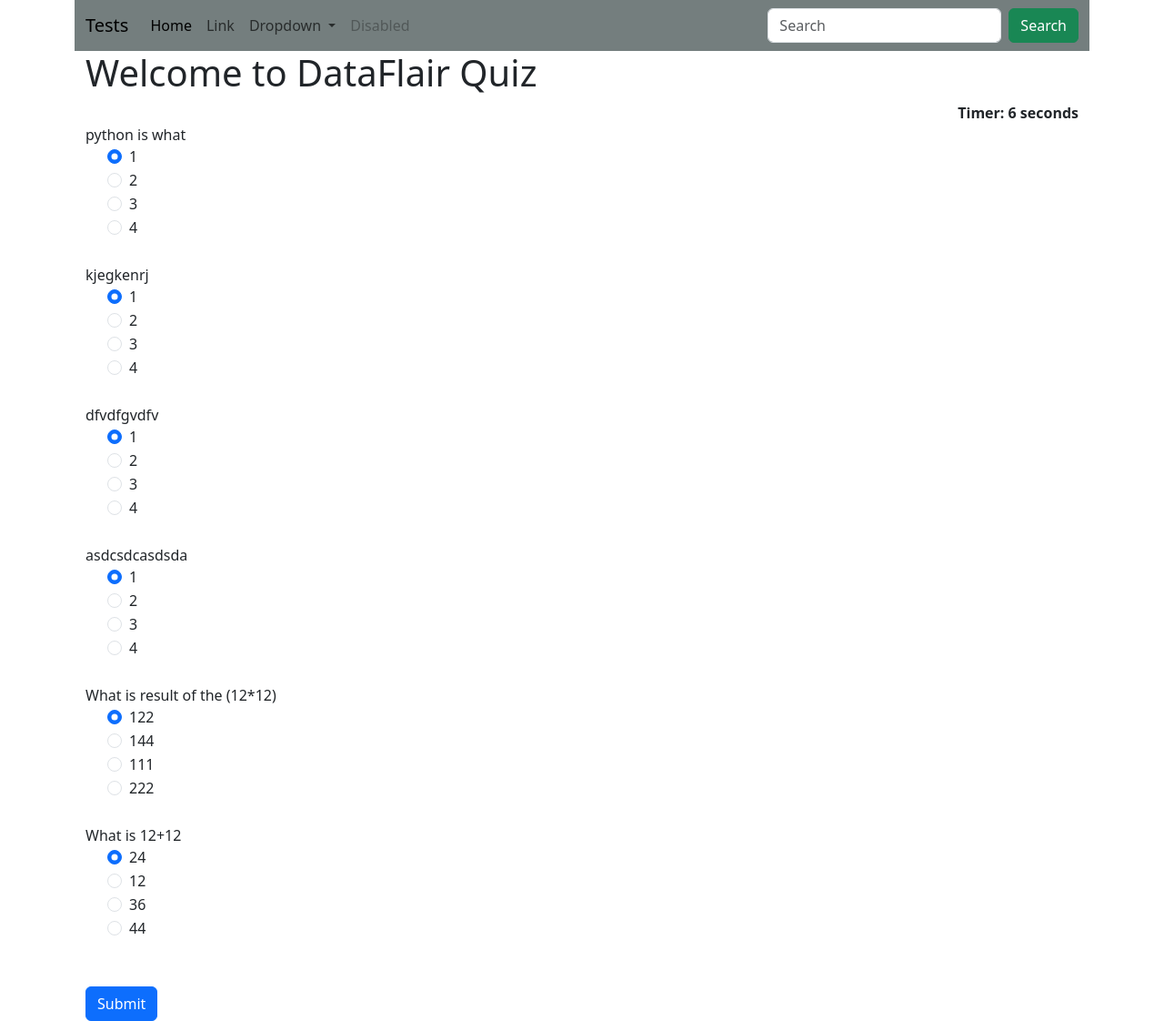
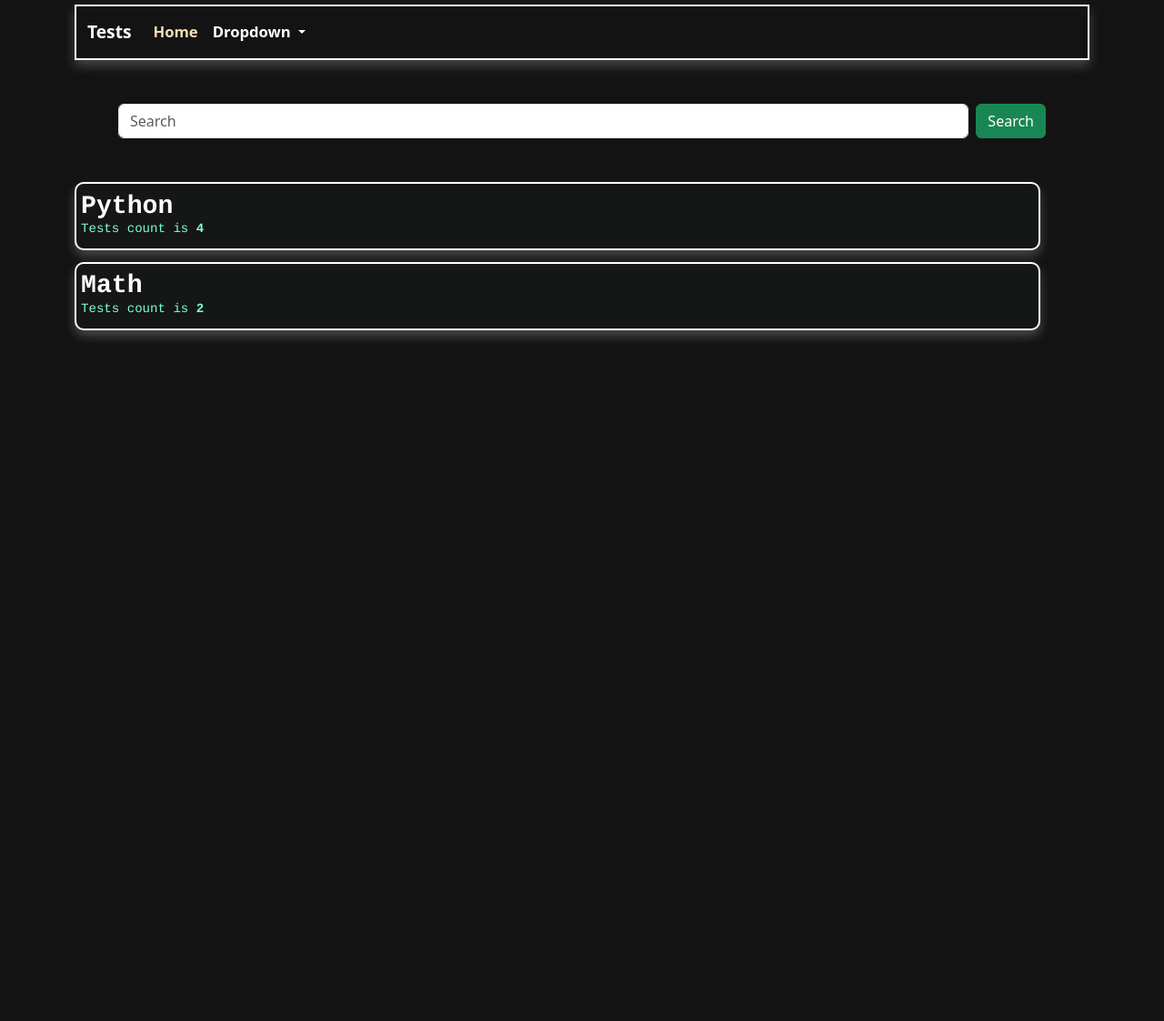
Before and after one commit to bilolbek1/Test_app_in_django, a Django app: page / in a window 1280 px wide. Shown: the whole page at 91% size. After the commit the page ends 373 px from the top, so only its background shows below. Run offline with Django 4.2, Linux system fonts and the light colour scheme; data comes from the database, SQL or seed files in the repository; both versions use the stored data as it was after the commit.

Commit message:
Styles and a lot logics test_detail and others

```diff
--- a/test/urls.py
+++ b/test/urls.py
@@ -16,8 +16,15 @@ Including another URLconf
 """
 from django.contrib import admin
 from django.urls import path, include
+from django.conf.urls.static import static
+from django.conf import settings
+
+
 
 urlpatterns = [
     path('admin/', admin.site.urls),
     path("", include("test_app.urls")),
 ]
+
+
+urlpatterns += static(settings.STATIC_URL, document_root=settings.STATIC_ROOT)
--- a/test_app/models.py
+++ b/test_app/models.py
@@ -18,7 +18,7 @@ class Test(models.Model):
 
 
 class Questions(models.Model):
-    test = models.ForeignKey(Test, on_delete=models.CASCADE)
+    test = models.ForeignKey(Test, on_delete=models.CASCADE, null=True)
     question = models.CharField(max_length=200, null=True)
     op1 = models.CharField(max_length=200,null=True)
     op2 = models.CharField(max_length=200,null=True)
--- a/test_app/static/main.css
+++ b/test_app/static/main.css
@@ -0,0 +1,13 @@
+body{
+    background-color: black;
+}
+.navbar-expand-lg{
+    background-color: rgb(19, 19, 19);
+    border: 2px solid white !important;
+    box-shadow: rgba(247, 247, 245, 0.24) 0px 6px 12px;
+
+}
+
+.navbar-brand{
+    color: white !important;
+}
--- a/test_app/templates/base.html
+++ b/test_app/templates/base.html
@@ -10,39 +10,30 @@
 </head>
 <body class="container">
 
-<nav class="navbar navbar-expand-lg" style="background-color: #747e7e" >
+<nav class="navbar navbar-expand-lg" style="border: 2px solid white !important;
+    box-shadow: rgba(247, 247, 245, 0.24) 0px 6px 12px; margin-top: 5px">
   <div class="container-fluid">
-    <a class="navbar-brand" href="#">Tests</a>
+    <a class="navbar-brand" style="font-size: 1.5vw; font-weight: bolder; color: white" href="#">Tests</a>
     <button class="navbar-toggler" type="button" data-bs-toggle="collapse" data-bs-target="#navbarSupportedContent" aria-controls="navbarSupportedContent" aria-expanded="false" aria-label="Toggle navigation">
       <span class="navbar-toggler-icon"></span>
     </button>
     <div class="collapse navbar-collapse" id="navbarSupportedContent">
       <ul class="navbar-nav me-auto mb-2 mb-lg-0">
         <li class="nav-item">
-          <a class="nav-link active" aria-current="page" href="#">Home</a>
-        </li>
-        <li class="nav-item">
-          <a class="nav-link" href="#">Link</a>
+          <a class="nav-link active" style="font-size: 1.3vw; font-weight: bolder; color: wheat" aria-current="page" href="{% url 'home' %}">Home</a>
         </li>
         <li class="nav-item dropdown">
-          <a class="nav-link dropdown-toggle" href="#" role="button" data-bs-toggle="dropdown" aria-expanded="false">
+          <a style="font-size: 1.3vw; font-weight: bolder; color: white" class="nav-link dropdown-toggle" href="#" role="button" data-bs-toggle="dropdown" aria-expanded="false">
             Dropdown
           </a>
           <ul class="dropdown-menu">
-            <li><a class="dropdown-item" href="#">Action</a></li>
+            <li><a class="dropdown-item" href="#"></a></li>
             <li><a class="dropdown-item" href="#">Another action</a></li>
             <li><hr class="dropdown-divider"></li>
             <li><a class="dropdown-item" href="#">Something else here</a></li>
           </ul>
         </li>
-        <li class="nav-item">
-          <a class="nav-link disabled" aria-disabled="true">Disabled</a>
-        </li>
       </ul>
-      <form class="d-flex" role="search">
-        <input class="form-control me-2" type="search" placeholder="Search" aria-label="Search">
-        <button class="btn btn-success" type="submit">Search</button>
-      </form>
     </div>
   </div>
 </nav>
--- a/test_app/templates/home.html
+++ b/test_app/templates/home.html
@@ -1,69 +1,56 @@
 {% extends 'base.html' %}
 {% load static %}
 {% block content %}
+<style>
+body{
+    background-color: rgb(19, 19, 19);
+}
 
-<div class="container ">
-<h1>Welcome to DataFlair Quiz</h1>
+.home_div{
+    width: 83vw;
+    height: 75px;
+    padding: 5px;
+    background-color: rgb(21, 22, 22);
+    text-align: left;
+    border: 2px solid white;
+    box-shadow: rgba(255, 251, 251, 0.24) 0px 6px 12px;
+    border-radius: 10px;
+    margin-bottom: 1vw;
+}
+.home_div h1{
+    font-family: Courier;
+    font-size: 2.2vw;
+    margin-top: 0.2vw;
+    color: white;
+    font-weight: bolder;
+}
 
-<div align="right " id="displaytimer"><b>Timer: 0 seconds</b></div>
-    <form method='post' action=''>
-    {% csrf_token %}
-    {% for q  in test_questions%}
-    <div class="form-group">
-      <label for="question">{{q.question}}</label>
-    </div>
-    <div class="form-check">
-        <div class="form-check">
-            <input class="form-check-input" type="radio" name="{{q.question}}" id="gridRadios1" value="{{ q.op1 }}" checked>
-            <label class="form-check-label" for="gridRadios1">
-                {{q.op1}}
-            </label>
+.home_div a{
+    text-decoration: none;
+    color: white;
+}
+
+
+.home_div p{
+    color: aquamarine;
+    font-size: 1.1vw;
+    margin-top: -0.8vw;
+    font-family: Courier;
+}
+</style>
+
+    <form class="d-flex m-5" role="search">
+        <input class="form-control me-2" type="search" value="{{ search }}" name="q" placeholder="Search" aria-label="Search">
+        <button class="btn btn-success" type="submit">Search</button>
+      </form>
+
+    {% for i in tests %}
+
+        <div class="home_div">
+            <h1><a href="{% url 'test_detail' i.id %}">{{ i.name }}</a></h1>
+            <p>Tests count is <b>{{ i.questions_set.count }}</b></p>
         </div>
-        <div class="form-check">
-            <input class="form-check-input" type="radio" name="{{q.question}}" id="gridRadios2" value="{{ q.op2 }}">
-            <label class="form-check-label" for="gridRadios2">
-                {{q.op2}}
-            </label>
-        </div>
-        <div class="form-check">
-            <input class="form-check-input" type="radio" name="{{q.question}}" id="gridRadios1" value="{{ q.op3 }}">
-            <label class="form-check-label" for="gridRadios1">
-                {{q.op3}}
-            </label>
-        </div>
-        <div class="form-check">
-            <input class="form-check-input" type="radio" name="{{q.question}}" id="gridRadios2" value="{{ q.op4 }}">
-            <label class="form-check-label" for="gridRadios2">
-                {{q.op4}}
-            </label>
-        </div>
-        <br>
-    </div>
+
     {% endfor %}
-    <input id='timer' type='hidden' name="timer" value="">
-    <br>
-    <button type="submit" class="btn btn-primary">Submit</button>
-  </form>
 
-    {% block script %}
-        <script>
-
-            console.log('hello world')
-            const timer=document.getElementById('displaytimer')
-            console.log(timer.textContent)
-            const inputtag = document.getElementById('timer')
-
-            t=0
-            setInterval(()=>{
-                t+=1
-                timer.innerHTML ="<b>Timer: " +t+" seconds</b>"
-                inputtag.value = t
-
-                {#if(t == 10){#}
-                {#    window.location = 'http://127.0.0.1:8000/'#}
-                {#}#}
-            },1000)
-        </script>
-    {% endblock script %}
-</div>
 {% endblock content %}
--- a/test_app/templates/result.html
+++ b/test_app/templates/result.html
@@ -6,7 +6,7 @@
 
     <div class="card-columns" style="padding: 10px; margin: 20px;">
         <div class="card" align="centre " style="width: 32rem; border:5px black solid">
-            <img class="card-img-top" src="http://kmit.in/emagazine/wp-content/uploads/2018/02/karnataka-results.jpg" alt="Card image cap">
+            <img class="card-img-top" src="{% static 'images/result.webp' %}" alt="Card image cap">
             <div class="card-body">
                 <h5 class="card-title">Score: {{score}}</h5>
 
--- a/test_app/urls.py
+++ b/test_app/urls.py
@@ -1,7 +1,8 @@
 from django.urls import path
-from .views import HomePageView
+from .views import HomePageView, TestDetailView
 
 
 urlpatterns = [
-    path("", HomePageView.as_view(), name='home')
+    path("", HomePageView.as_view(), name='home'),
+    path("<int:id>", TestDetailView.as_view(), name='test_detail'),
 ]
--- a/test_app/views.py
+++ b/test_app/views.py
@@ -1,31 +1,40 @@
+from django.db.models import Q
 from django.shortcuts import render
 from django.views import View
 from test_app.forms import QuestionForm
-from test_app.models import Questions
+from test_app.models import Questions, Test
 
-
-# class HomePageView(View):
-#     def get(self, request):
-#         form = QuestionForm()
-#         test_questions = Questions.objects.all()
-#
-#         context = {
-#             "form": form,
-#             "test_questions": test_questions,
-#         }
-#         return render(request, 'home.html', context)
 
 class HomePageView(View):
     def get(self, request):
-        questions = Questions.objects.all()
+        tests = Test.objects.all()
+        search = request.GET.get('q', '')
+        if search:
+            tests = tests.filter(
+                Q(name__contains=search)
+            )
+        print(search)
+
         context = {
-            'test_questions': questions
+            'tests': tests,
+            'search': search
         }
         return render(request, 'home.html', context)
 
+class TestDetailView(View):
+    def get(self, request, id):
+        test = Test.objects.get(id=id)
+        questions = test.questions_set.order_by('-id')
 
-    def post(self, request):
-        questions = Questions.objects.all()
+        context = {
+            "questions": questions,
+            "test": test
+        }
+        return render(request, 'test_detail.html', context)
+
+    def post(self, request, id):
+        test = Test.objects.get(id=id)
+        questions = test.questions_set.all()
         score = 0
         wrong = 0
         correct = 0
@@ -41,6 +50,7 @@ class HomePageView(View):
             else:
                 wrong += 1
         percent = score/(total*10) *100
+        percent = int(percent)
 
         context = {
             'score':score,
@@ -51,4 +61,52 @@ class HomePageView(View):
             'total':total
         }
         print(correct)
-        return render(request,'result.html',context)
+        return render(request, 'result.html', context)
+
+
+
+
+
+
+
+#
+# class TestDetailView(View):
+#     def get(self, request, id):
+#         questions = Questions.objects.all()
+#         test = Test.objects.get(id=id)
+#         question1 = test.questions_set.all()
+#         context = {
+#             'test_questions': questions
+#         }
+#         return render(request, 'home.html', context)
+#
+#
+#     def post(self, request):
+#         questions = Questions.objects.all()
+#         score = 0
+#         wrong = 0
+#         correct = 0
+#         total = 0
+#         for q in questions:
+#             total += 1
+#             print(request.POST.get(q.question))
+#             print(q.ans)
+#             print()
+#             if q.ans == request.POST.get(q.question):
+#                 score += 10
+#                 correct += 1
+#             else:
+#                 wrong += 1
+#         percent = score/(total*10) *100
+#         percent = int(percent)
+#
+#         context = {
+#             'score':score,
+#             'time': request.POST.get('timer'),
+#             'correct':correct,
+#             'wrong':wrong,
+#             'percent':percent,
+#             'total':total
+#         }
+#         print(correct)
+#         return render(request,'result.html',context)
```
Also changed, not shown: test/settings.py (+1 -1 lines), test_app/templates/test_detail.html (added, +144 -0 lines), db.sqlite3.
